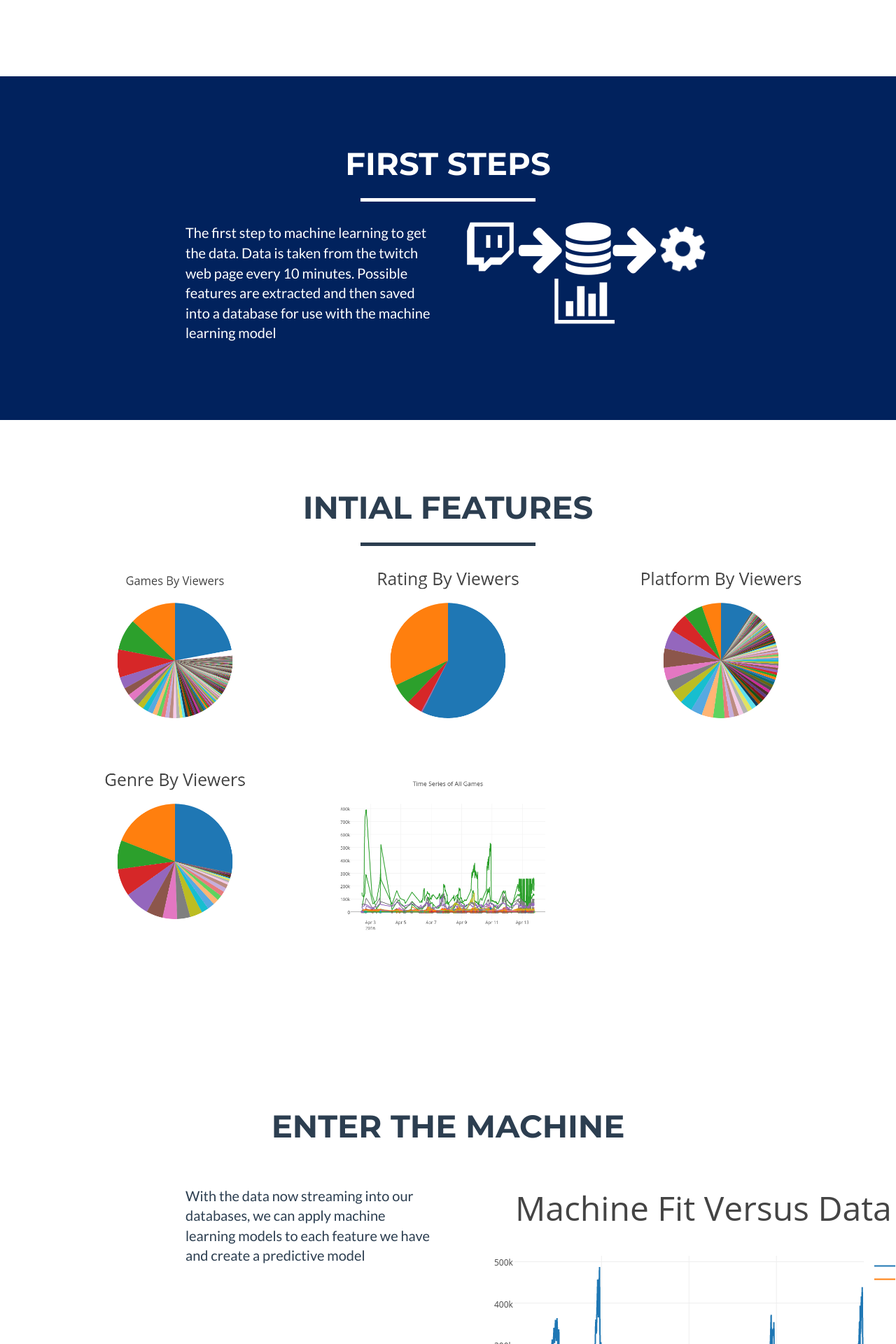
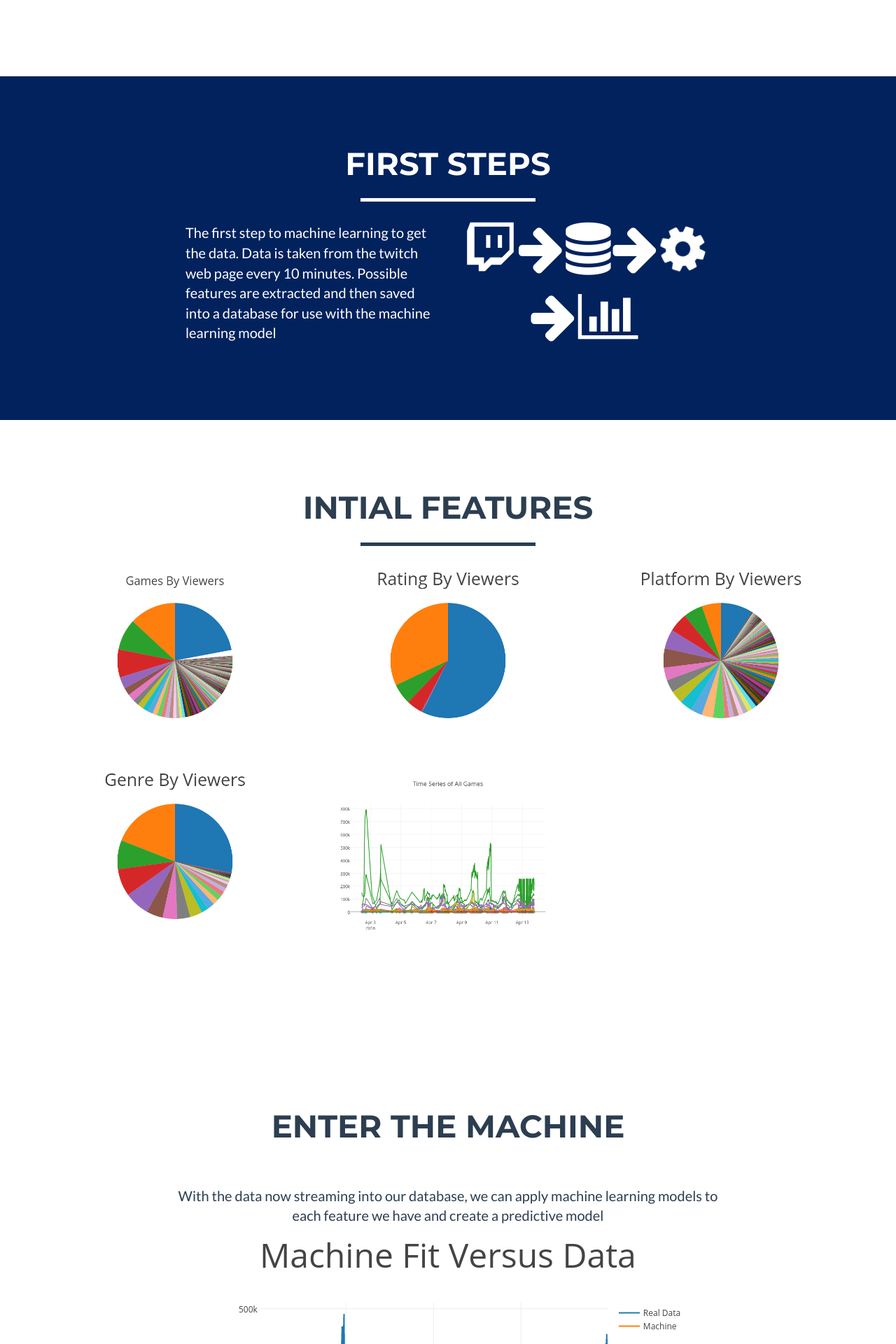
Before and after one commit to wing00/Twitch-Analyzer, a Flask app: page /index in a window 1280 px wide; the page is wider, and only the part inside the window is pictured. Shown: the part 1520-3440 px from the top of that part at 70% size. Run offline with Flask 2, Linux system fonts and the light colour scheme; some libraries are stand-ins or nearby versions.

Commit message:
upgraded graphs

```diff
--- a/application/static/css/main.css
+++ b/application/static/css/main.css
@@ -12,6 +12,6 @@
     padding: 15% 0 0 0;
 }
 
-.description h2 {
-    al
+.wrapper {
+    padding: 0 15% 0 15%;
 }
--- a/application/templates/about.html
+++ b/application/templates/about.html
@@ -16,6 +16,9 @@
                 <i class="fa fa-arrow-right fa-5x" aria-hidden="true"></i>
                 <i class="fa fa-cog fa-spin fa-5x" aria-hidden="true"></i>
                 <br>
+                <br>
+                <i class="fa fa-arrow-right fa-5x" aria-hidden="true"></i>
+
                 <i class="fa fa-bar-chart fa-5x" aria-hidden="true"></i>
 
             </div>
--- a/application/templates/base.html
+++ b/application/templates/base.html
@@ -41,10 +41,10 @@
                         <a href="#description">Why</a>
                     </li>
                     <li class="page-scroll">
-                        <a href="#about">First Steps</a>
+                        <a href="#about">Setup</a>
                     </li>
                     <li class="page-scroll">
-                        <a href="#portfolio">Features</a>
+                        <a href="#portfolio">Machine</a>
                     </li>
 
                     <li class="page-scroll">
--- a/application/templates/future.html
+++ b/application/templates/future.html
@@ -21,6 +21,9 @@
         <i class="fa fa-arrow-left fa-5x" aria-hidden="true"></i>
         <i class="fa fa-bar-chart fa-5x" aria-hidden="true"></i>
         <br>
+        <i class="fa fa-arrow-down fa-5x" style="color: #DAA520;" aria-hidden="true"></i>
+
+        <br>
         <i class="fa fa-bar-chart fa-5x" style="color: #DAA520;" aria-hidden="true"></i>
 
         </div>
--- a/application/templates/machine.html
+++ b/application/templates/machine.html
@@ -6,13 +6,17 @@
             </div>
         </div>
         <div class="row">
-            <div class="col-lg-4 col-lg-offset-2">
-                <p>With the data now streaming into our databases, we can apply machine learning models to each feature we have and create a predictive model</p>
+            <div class="col-lg-12 text-center">
+                <div class="wrapper">
+                    <p>With the data now streaming into our database, we can apply machine learning models to each feature we have and create a predictive model</p>
+                </div>
+            </div>
+        </div>
 
-            </div>
-            <div class="col-lg-4" align="center">
+        <div class="row">
+            <div class="col-lg-12 text-center">
 
-                <img src=" {{ url_for('static', filename='img/plots/machine.png') }}">
+                <img src=" {{ url_for('static', filename='img/plots/machine.png') }}" align="center">
             </div>
         </div>
     </div>
```
Also changed, not shown: application/static/img/figure_1.png (deleted).
